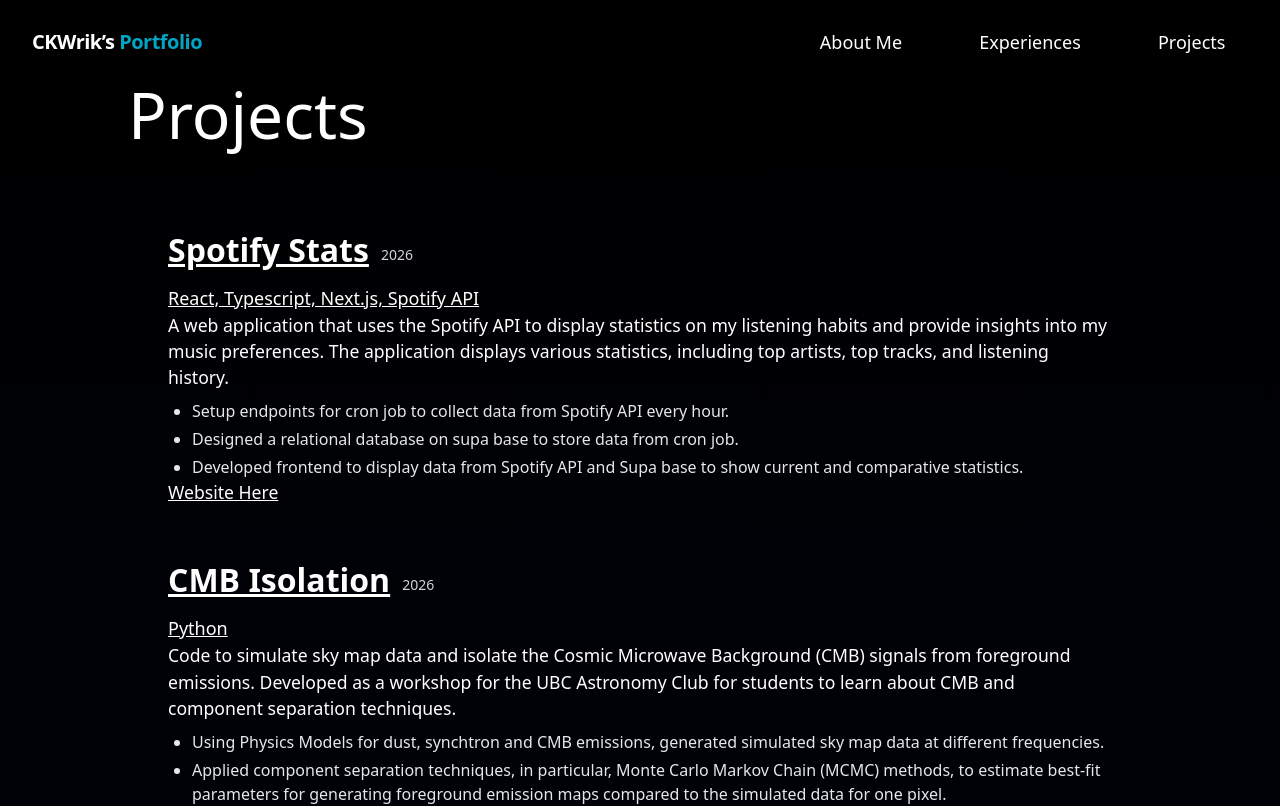
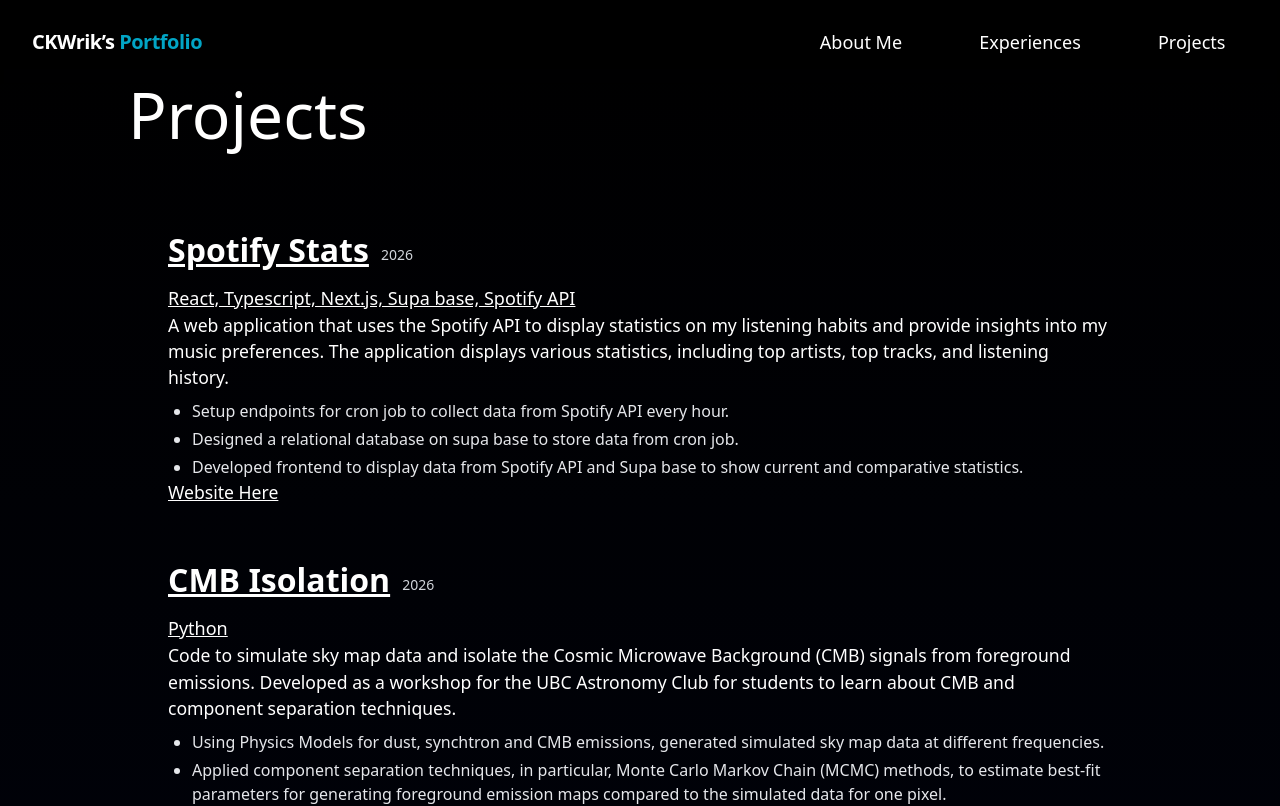
Before and after one commit to coolkidwrik/portfolio, a React (Vite) app: page /Projects in a window 1280 px wide. Shown: the top 806 px of the page. Built offline with nearby package versions, Linux system fonts and the light colour scheme.

Commit message:
modified project description

```diff
--- a/src/pages/ProjectsPage.tsx
+++ b/src/pages/ProjectsPage.tsx
@@ -166,7 +166,7 @@ const ProjectsPage = () => {
         <div className="flex flex-col items-start pt-2 sm:pt-4 lg:pt-6 px-4 sm:px-[10%] w-full text-white">
           <ContentSection
             heading="Spotify Stats"
-            subtitle="React, Typescript, Next.js, Spotify API"
+            subtitle="React, Typescript, Next.js, Supa base, Spotify API"
             description={SpotifyDescription}
             list={SpotifyList}
             date="2026"
```
